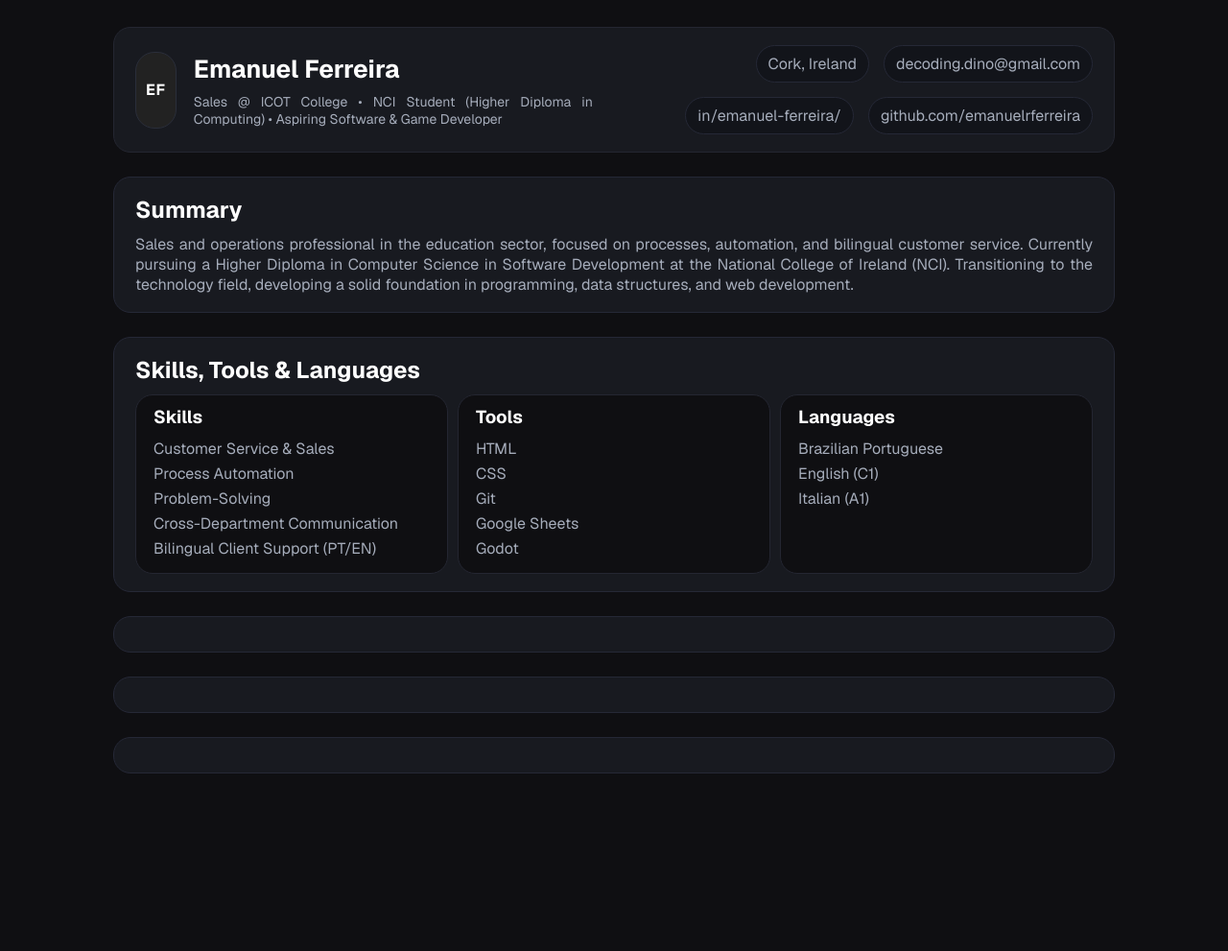
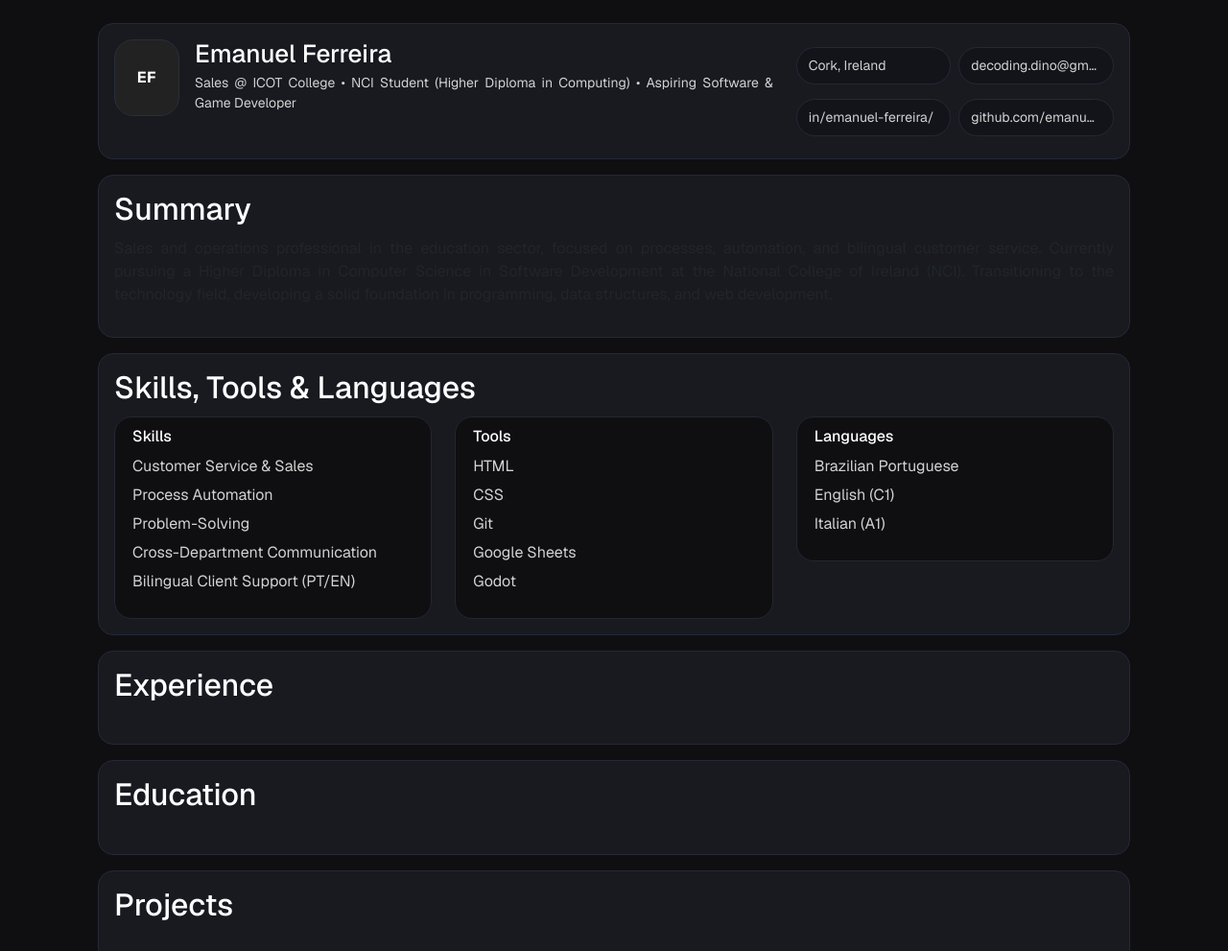
Before and after one commit to emanuelrferreira/emanuelrferreira.github.io, a plain HTML site: page index.html in a window 1280 px wide. Shown: the top 991 px of the page at 96% size. Before the commit the page ends 834 px from the top, so only its background shows below. Drawn offline with nearby package versions, Linux system fonts and the light colour scheme.

Commit message:
Add files via upload

```diff
--- a/index.html
+++ b/index.html
@@ -1,40 +1,57 @@
 <!DOCTYPE html>
 <html lang="en">
 <head>
-    <meta charset="UTF-8">
-    <meta name="viewport" content="width=device-width, initial-scale=1.0">
-    <link rel="stylesheet" href="style.css">
+  <meta charset="UTF-8" />
+  <meta name="viewport" content="width=device-width, initial-scale=1" />
   <title>Emanuel Ferreira</title>
+  <link href="https://cdn.jsdelivr.net/npm/bootstrap@5.3.8/dist/css/bootstrap.min.css"rel="stylesheet"crossorigin="anonymous"/>
+  <script src="https://cdn.jsdelivr.net/npm/bootstrap@5.3.8/dist/js/bootstrap.bundle.min.js" crossorigin="anonymous"></script>
+  <link rel="stylesheet" href="style.css" />
 </head>
 <body>
-    <div class="container">
-        <header>
-            <div class="id">
-                <div class="small-logo">
-                    EF
+  <div class="container my-4">
+    <header class="section-box rounded-4 p-3">
+      <div class="row">
+        <div class="col-12 col-lg-8">
+          <div class="row g-3">
+            <div class="col-auto">
+              <div class="small-logo" aria-hidden="true">EF</div>
             </div>
-                <div class="about">
-                    <h1>Emanuel Ferreira</h1>
-                    <p>Sales @ ICOT College • NCI Student (Higher Diploma in Computing) • Aspiring Software & Game Developer</p>
+            <div class="col">
+              <h1 class="title mb-1">Emanuel Ferreira</h1>
+              <p class="subtitle">Sales @ ICOT College • NCI Student (Higher Diploma in Computing) • Aspiring Software & Game Developer</p>
             </div>
           </div>
-            <div class="contact-info">
-                <span class="contact-item">Cork, Ireland</span>
-                <span class="contact-item">decoding.dino@gmail.com</span>
-                <span class="contact-item">in/emanuel-ferreira/</span>
-                <span class="contact-item">github.com/emanuelrferreira</span>
+        </div>
+        <div class="col-12 col-lg-4">
+          <div class="row g-2 mt-3 mt-lg-0">
+            <div class="col-6">
+              <span class="chip w-100 d-inline-block text-truncate">Cork, Ireland</span>
+            </div>
+            <div class="col-6">
+              <span class="chip w-100 d-inline-block text-truncate">decoding.dino@gmail.com</span>
+            </div>
+            <div class="col-6">
+              <span class="chip w-100 d-inline-block text-truncate">in/emanuel-ferreira/</span>
+            </div>
+            <div class="col-6">
+              <span class="chip w-100 d-inline-block text-truncate">github.com/emanuelrferreira</span>
+            </div>
+          </div>
+        </div>
       </div>
     </header>
-        <section class="section summary">
-            <h2>Summary</h2>
-            <p class="light-gray">Sales and operations professional in the education sector, focused on processes, automation, and bilingual customer service. Currently pursuing a Higher Diploma in Computer Science in Software Development at the National College of Ireland (NCI). Transitioning to the technology field, developing a solid foundation in programming, data structures, and web development.</p>
+    <section class="section-box rounded-4 p-3 mt-3">
+      <h2 class="section-title">Summary</h2>
+      <p class="text-body">Sales and operations professional in the education sector, focused on processes, automation, and bilingual customer service. Currently pursuing a Higher Diploma in Computer Science in Software Development at the National College of Ireland (NCI). Transitioning to the technology field, developing a solid foundation in programming, data structures, and web development.</p>
     </section>
-        <section class="section columns">
-            <h2>Skills, Tools & Languages</h2>
-            <div class="card-columns">
-                <div class="card card1">
-                    <h3>Skills</h3>
-                    <ul>
+    <section class="section-box rounded-4 p-3 mt-3">
+      <h2 class="section-title">Skills, Tools & Languages</h2>
+      <div class="row gy-3">
+        <div class="col-12 col-md-6 col-lg-4">
+          <div class="plain-card">
+            <h3 class="item-title">Skills</h3>
+            <ul class="item-list">
               <li>Customer Service & Sales</li>
               <li>Process Automation</li>
               <li>Problem-Solving</li>
@@ -42,9 +59,11 @@
               <li>Bilingual Client Support (PT/EN)</li>
             </ul>
           </div>
-                <div class="card card2">
-                    <h3>Tools</h3>
-                    <ul>
+        </div>
+        <div class="col-12 col-md-6 col-lg-4">
+          <div class="plain-card">
+            <h3 class="item-title">Tools</h3>
+            <ul class="item-list">
               <li>HTML</li>
               <li>CSS</li>
               <li>Git</li>
@@ -52,24 +71,42 @@
               <li>Godot</li>
             </ul>
           </div>
-                <div class="card card2">
-                    <h3>Languages</h3>
-                    <ul>
+        </div>
+        <div class="col-12 col-md-6 col-lg-4">
+          <div class="plain-card">
+            <h3 class="item-title">Languages</h3>
+            <ul class="item-list">
               <li>Brazilian Portuguese</li>
               <li>English (C1)</li>
               <li>Italian (A1)</li>
             </ul>
           </div>
         </div>
+      </div>
     </section>
-        <section class="section experience">
-
+    <section class="section-box rounded-4 p-3 mt-3">
+      <h2 class="section-title">Experience</h2>
+      <div class="row">
+        <div class="col-12">
+          <p class="text-body"></p>
+        </div>
+      </div>
     </section>
-        <section class="section education">
-
+    <section class="section-box rounded-4 p-3 mt-3">
+      <h2 class="section-title">Education</h2>
+      <div class="row">
+        <div class="col-12">
+          <p class="text-body"></p>
+        </div>
+      </div>
     </section>
-        <section class="section projects">
-
+    <section class="section-box rounded-4 p-3 mt-3 mb-4">
+      <h2 class="section-title">Projects</h2>
+      <div class="row">
+        <div class="col-12">
+          <p class="text-body"></p>
+        </div>
+      </div>
     </section>
   </div>
 </body>
--- a/style.css
+++ b/style.css
@@ -1,176 +1,110 @@
 @import url('https://fonts.googleapis.com/css2?family=Geist:wght@100..900&display=swap');
 
-/* general config */
 
+:root{
+    --font-sans: "Inter", sans-serif;
+    --color-background: #0f0f12;
+    --color-surface: #181a20;
+    --color-border: #252836;
+    --color-text: #d2d2d2;
+    --color-title: #ffffff;
+}
 
+* {
+    box-sizing: border-box;
+    margin: 0;
+    padding: 0;
+}
 
-:root {
-
-    --font-sans: "Inter", system-ui, -apple-system, sans-serif;
-    --color-background: #faf8f5;
-    --color-foreground: #3d3935;
-    --color-card: #ffffff;
-    --color-card-foreground: #3d3935;
-    --color-primary: #d4a5a5;
-    --color-primary-foreground: #ffffff;
-    --color-secondary: #b8d4d4;
-    --color-secondary-foreground: #3d3935;
-    --color-accent: #e8d5c4;
-    --color-accent-foreground: #3d3935;
-    --color-muted: #f0ebe5;
-    --color-muted-foreground: #6b6560;
-    --color-border: #e8dfd5;
-    --color-input: #e8dfd5;
-    --color-ring: #d4a5a5;
-    --font-serif: "Playfair Display", Georgia, serif;
+body{
+    font-family: "Geist", sans-serif;
+    background: var(--color-background);
+    text-align: justify;
+    color: var(--color-text);
 }
 
 
-* {
-    padding: 0;
-    margin: 0;
-    box-sizing: border-box;
+.container {
+    max-width: 1100px;
 }
 
-body {
-    font-family: "Geist", sans-serif;
-    background-color: #0f0f12;
-    text-align: justify;
-}
 
-.container {
-    max-width:1100px;
-    margin:0 auto;
-    padding:28px;
-}
-
-/* header */
-
-header {
-    display: flex;
-    align-items: center;
-    justify-content: space-between;
-    gap: 25px;
-    padding: 18px 22px;
-    background-color: #181a20;
-    border: 1px solid #242631;
+.section-box{
+    background: var(--color-surface);
+    border: 1px solid var(--color-border);
     border-radius: 18px;
 }
 
-.id {
-    display: flex;
-    align-items: center;
-    gap: 18px;
-    color: #a6adbb;
+.title {
+    color: var(--color-title);
+    font-size: 1.625rem;
 }
 
-.small-logo {
-    display: flex;
-    align-items: center;
-    justify-content: center;
-    font-weight: 700;
-    letter-spacing: .5px;
-    border: 1px solid #2a2e3a;
-    border-radius: 20px;
-    width: 68px;
-    height: 80px;
-    background-color: #222;
-    color: #fff;
-}
-
-.about h1 {
-    font-size: 1.625rem;
-    color: #fff;
-}
-
-.about p{
-    margin: 8px 0 0;
-    color: #a6adbb;
+.subtitle {
+    color: var(--color-text);
     font-size: 14px;
 }
 
-.contact-info {
-    display: flex;
-    flex-wrap: wrap;
-    justify-content:flex-end;
-    gap: 15px;
+.small-logo{
+    display: grid;
+    place-items: center;
+    width: 68px;
+    height: 80px;
+    border-radius: 20px;
+    border: 1px solid #2a2e3a;
+    background: #222;
+    color: #fff;
+    font-weight: 700;
+    letter-spacing: .5px;
 }
 
-.contact-item {
+
+.chip{
+    display: inline-block;
     padding: 8px 12px;
-    background:#12141a;
     border-radius: 20px;
+    background: #12141a;
     border: 1px solid #252836;
-    color: #a6adbb;
+    color: var(--color-text);
+    font-size: 14px;
 }
 
-/* sections */
 
-/* summary */
-
-.light-gray {
-    color: #a6adbb;
-}
-
-section {
-    margin-top: 25px;
-    padding: 18px 22px;
-    background-color: #181a20;
-    border: 1px solid #252836;
-    border-radius: 18px;
-}
-
-section h2 {
-    color: #fff;
+.section-title{
+    color: var(--color-title);
     margin-bottom: 10px;
 }
 
-/* section columns */
-
-.card-columns {
-    display: flex;
-    justify-content: space-between;
-    gap: 10px;
-}
-
-.card {
-    background-color: #0f0f12;
-    border: 1px solid #242631;
-    padding: 10px 18px;
-    border-radius: 18px;
-    color: #fff;
-}
-
-.card ul {
-    list-style-type: none;
-    margin-top: 10px;
-}
-
-.card ul > li {
-    color: #a6adbb;
-    margin-bottom: 5px;
-}
-
-.card1,
-.card2,
-.card3 {
-    flex: 1;
+.text-body{
+    color: var(--color-text);
 }
 
 
-/* skills */
+.plain-card{
+    background: #0f0f12;
+    border: 1px solid #242631;
+    border-radius: 18px;
+    padding: 10px 18px;
+    color: var(--color-title);
+}
 
-/* tools */
+.item-title {
+    font-size: 1rem;
+}
 
-/* languages */
+.item-list {
+    list-style: none;
+    margin-top: 10px;
+    padding-left: 0;
+}
 
-/* media queries */
+.item-list li {
+    color: var(--color-text);
+    margin-bottom: 6px;
+}
 
-@media (max-width: 590px) {
+@media (max-width: 590px){
     .small-logo {
-    display: none;
+        display: none;
+    }
 }
-    .card-columns {
-    flex-direction: column;
-}
-}
```
Lines whose indentation alone changed are shown as unchanged.
